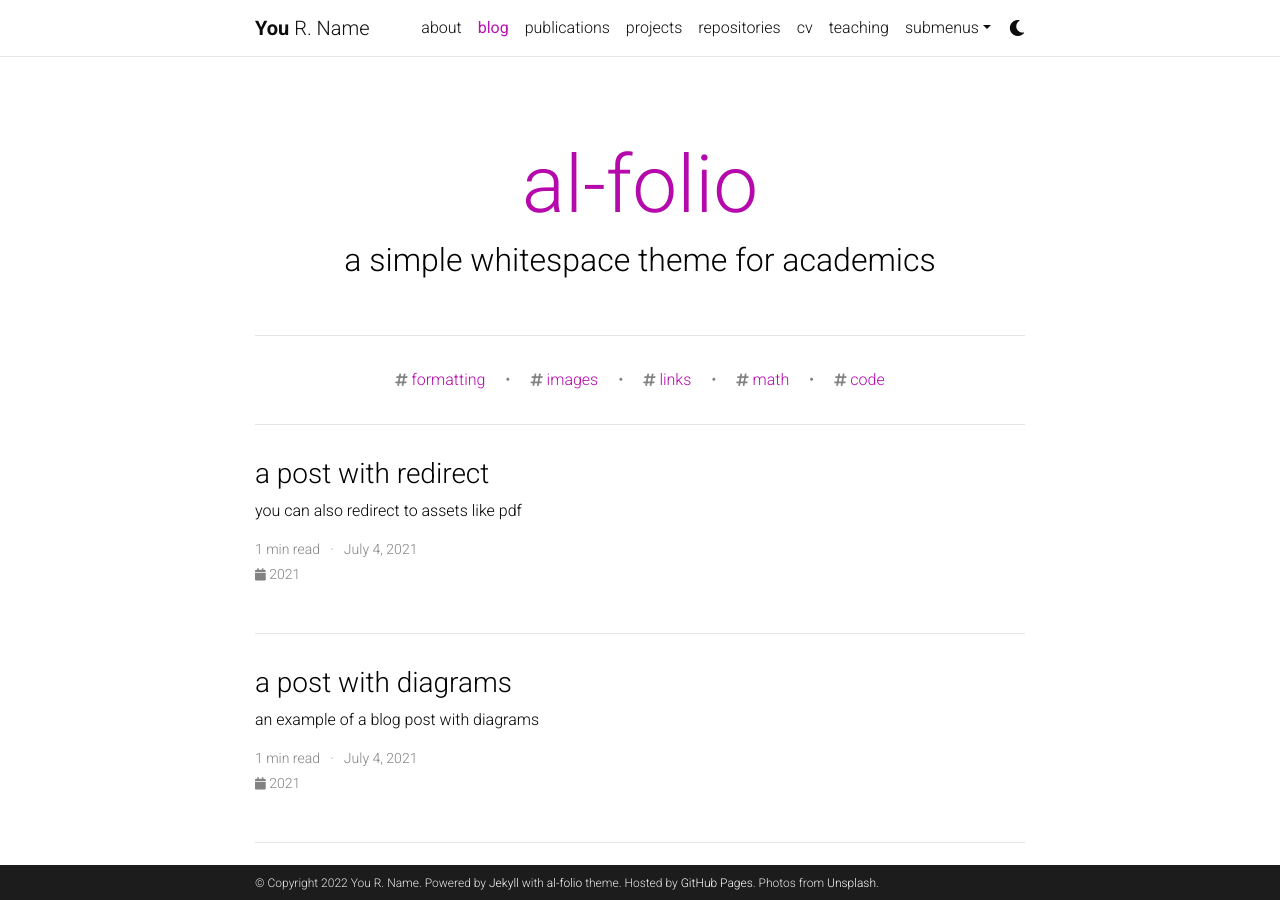
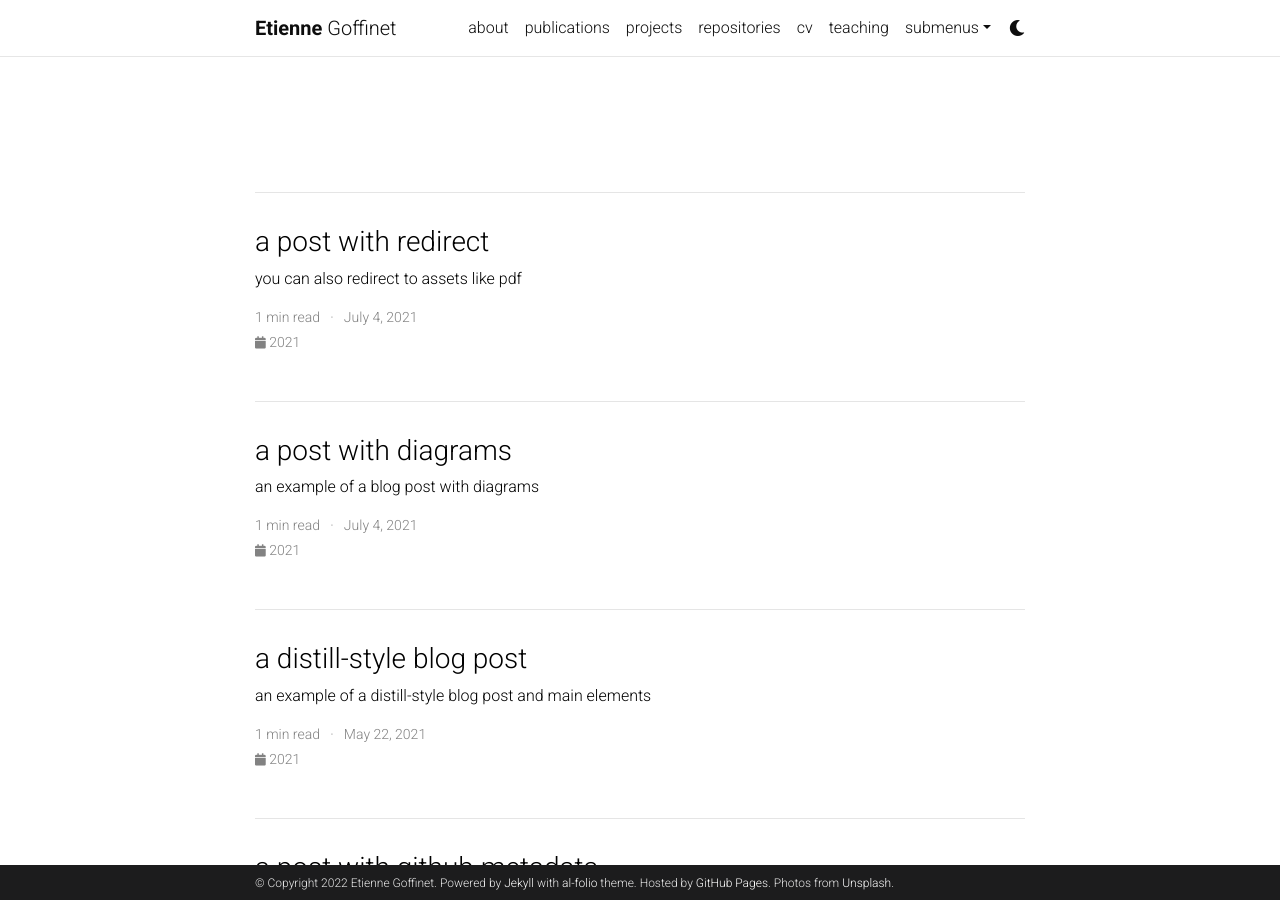
Before and after one commit to EtienneGof/etiennegof.github.io, a Jekyll site: the page built from blog/index.html, in a window 1280 px wide and 900 px high. Built offline with Jekyll 4.4.1, drawn with Linux system fonts in a browser that asks for light colours; nearby versions of some CDN libraries; the list of posts is cut into pages by our own code; comment, search, counter and statistics services are not loaded; a style sheet for code colours, icons or effects is not loaded; some of the changed lines change nothing that is shown.

Commit message:
add config

```diff
--- a/_config.yml
+++ b/_config.yml
@@ -3,45 +3,28 @@
 # -----------------------------------------------------------------------------
 
 title: blank # the website title (if blank, full name will be used instead)
-first_name: You
-middle_name: R.
-last_name: Name
-email: you@example.com
+first_name: Etienne
+middle_name:
+last_name: Goffinet
+email: etienne.goffinet@gmail.com
 description: > # the ">" symbol means to ignore newlines until "footer_text:"
   A simple, whitespace theme for academics. Based on [*folio](https://github.com/bogoli/-folio) design.
 footer_text: >
-  Powered by <a href="https://jekyllrb.com/" target="_blank">Jekyll</a> with <a href="https://github.com/alshedivat/al-folio">al-folio</a> theme.
+  Powered by <a href="http://jekyllrb.com/" target="_blank">Jekyll</a> with <a href="https://github.com/alshedivat/al-folio">al-folio</a> theme.
   Hosted by <a href="https://pages.github.com/" target="_blank">GitHub Pages</a>.
   Photos from <a href="https://unsplash.com" target="_blank">Unsplash</a>.
-keywords: jekyll, jekyll-theme, academic-website, portfolio-website  # add your own keywords or leave empty
 
-lang: en # the language of your site (for example: en, fr, cn, ru, etc.)
-icon: ⚛️  # the emoji used as the favicon (alternatively, provide image name in /assets/img/)
-
-url: https://alshedivat.github.io # the base hostname & protocol for your site
-baseurl: /al-folio # the subpath of your site, e.g. /blog/
+icon: 🔥 # the emoji used as the favicon
+url:  # the base hostname & protocol for your site
+baseurl: # the subpath of your site, e.g. /blog/
 last_updated: false # set to true if you want to display last updated in the footer
 impressum_path:  # set to path to include impressum link in the footer, use the same path as permalink in a page, helps to conform with EU GDPR
-
-# -----------------------------------------------------------------------------
-# Theme
-# -----------------------------------------------------------------------------
-
-# code highlighter theme
-highlight_theme_light: github   # https://github.com/jwarby/jekyll-pygments-themes
-highlight_theme_dark: native    # https://github.com/jwarby/jekyll-pygments-themes
-
-# repo color theme
-repo_theme_light: default       # https://github.com/anuraghazra/github-readme-stats/blob/master/themes/README.md
-repo_theme_dark: dark           # https://github.com/anuraghazra/github-readme-stats/blob/master/themes/README.md
 
 # -----------------------------------------------------------------------------
 # RSS Feed
 # -----------------------------------------------------------------------------
 # will use title and url fields
 # Take a look to https://github.com/jekyll/jekyll-feed for more customization
-
-rss_icon: true
 
 # -----------------------------------------------------------------------------
 # Layout
@@ -56,11 +39,10 @@
 # TODO: add layout settings (single page vs. multi-page)
 
 # -----------------------------------------------------------------------------
-# Open Graph & Schema.org
+# Open Graph
 # -----------------------------------------------------------------------------
 # Display links to the page with a preview object on social media.
 serve_og_meta: false # Include Open Graph meta tags in the HTML head
-serve_schema_org: false # Include Schema.org in the HTML head
 og_image: # The site-wide (default for all links) Open Graph preview image
 
 # -----------------------------------------------------------------------------
@@ -70,12 +52,8 @@
 github_username: # your GitHub user name
 gitlab_username: # your GitLab user name
 twitter_username: # your Twitter handle
-mastodon_username: # your mastodon instance+username in the format instance.tld/@username
 linkedin_username: # your LinkedIn user name
-telegram_username: # your Telegram user name
 scholar_userid: # your Google Scholar ID
-semanticscholar_id: # your Semantic Scholar ID
-whatsapp_number: # your WhatsApp number (full phone number in international format. Omit any zeroes, brackets, or dashes when adding the phone number in international format.)
 orcid_id: # your ORCID ID
 medium_username: # your Medium username
 quora_username: # your Quora username
@@ -86,36 +64,19 @@
 keybase_username: # your keybase user name
 wikidata_id: # your wikidata id
 dblp_url: # your DBLP profile url
-stackoverflow_id: # your stackoverflow id
-kaggle_id: # your kaggle id
-lastfm_id: # your lastfm id
-spotify_id: # your spotify id
-pinterest_id: # your pinterest id
-unsplash_id: # your unsplash id
-instagram_id: # your instagram id
-facebook_id: # your facebook id
-discord_id: # your discord id (18-digit unique numerical identifier)
 
 contact_note: >
   You can even add a little note about which of these is the best way to reach you.
 
-# -----------------------------------------------------------------------------
-# Analytics and search engine verification
-# -----------------------------------------------------------------------------
-
-google_analytics:  # your Goole Analytics measurement ID (format: G-XXXXXXXXXX)
-panelbear_analytics:  # panelbear analytics site ID (format: XXXXXXXXX)
-
-google_site_verification:  # your google-site-verification ID (Google Search Console)
-bing_site_verification:  # out your bing-site-verification ID (Bing Webmaster)
+google_analytics: UA-XXXXXXXXX # out your google-analytics code
+panelbear_analytics: XXXXXXXXX # panelbear analytics site ID
 
 # -----------------------------------------------------------------------------
 # Blog
 # -----------------------------------------------------------------------------
 
-blog_name: al-folio # blog_name will be displayed in your blog page
-blog_nav_title: blog # your blog must have a title for it to be displayed in the nav bar
-blog_description: a simple whitespace theme for academics
+blog_name: # your blog must have a name for it to show up in the nav bar
+blog_description:
 permalink: /blog/:year/:title/
 
 # Pagination
@@ -125,13 +86,6 @@
 # Comments
 disqus_shortname: al-folio # put your disqus shortname
 # https://help.disqus.com/en/articles/1717111-what-s-a-shortname
-
-# External sources.
-# If you have blog posts published on medium.com or other exteranl sources,
-# you can display them in your blog by adding a link to the RSS feed.
-external_sources:
-  - name: medium.com
-    rss_url: https://medium.com/@al-folio/feed
 
 # -----------------------------------------------------------------------------
 # Collections
@@ -147,8 +101,7 @@
     output: true
     permalink: /projects/:path/
 
-news_scrollable: true # adds a vertical scroll bar if there are more than 3 news items
-news_limit: 5 # leave blank to include all the news in the `_news` folder
+news_limit: 5
 
 # -----------------------------------------------------------------------------
 # Jekyll settings
@@ -157,6 +110,7 @@
 # Markdown and syntax highlight
 markdown: kramdown
 highlighter: rouge
+highlight_theme: github  # https://github.com/jwarby/jekyll-pygments-themes
 kramdown:
   input: GFM
   syntax_highlighter_opts:
@@ -181,51 +135,17 @@
 
 # Plug-ins
 plugins:
-  - jekyll-archives
-  - jekyll-diagrams
   - jekyll-email-protect
+  - jekyll-github-metadata
   - jekyll-feed
-  - jekyll-imagemagick
-  - jekyll-minifier
   - jekyll-paginate-v2
   - jekyll/scholar
+  - jekyll-twitter-plugin
   - jekyll-sitemap
-  - jekyll-link-attributes
-  - jekyll-twitter-plugin
   - jemoji
 
-# Sitemap settings
-defaults:
-  - scope:
-      path: "assets/**/*.*"
-    values:
-      sitemap: false
-
-# -----------------------------------------------------------------------------
-# Jekyll Minifier
-# -----------------------------------------------------------------------------
-
-jekyll-minifier:
-  exclude: ['robots.txt']
-  uglifier_args:
-    harmony: true
-
-# -----------------------------------------------------------------------------
-# Jekyll Archives
-# -----------------------------------------------------------------------------
-
-jekyll-archives:
-  enabled: [year, tags, categories] # enables year, tag and category archives (remove if you need to disable one of them).
-  layouts:
-    year: archive-year
-    tag: archive-tag
-    category: archive-category
-  permalinks:
-    year: '/blog/:year/'
-    tag: '/blog/tag/:name/'
-    category: '/blog/category/:name/'
-
-display_tags: ['formatting', 'images', 'links', 'math', 'code'] # this tags will be dispalyed on the front page of your blog
+# Extras
+github: [metadata]
 
 # -----------------------------------------------------------------------------
 # Jekyll Scholar
@@ -233,8 +153,8 @@
 
 scholar:
 
-  last_name: [Einstein]
-  first_name: [Albert, A.]
+  last_name: Goffinet
+  first_name: [Etienne, E.]
 
   style: apa
   locale: en
@@ -242,10 +162,6 @@
   source: /_bibliography/
   bibliography: papers.bib
   bibliography_template: bib
-  # Note: if you have latex math in your bibtex, the latex filter
-  # preprocessing may conflict with MathJAX if the latter is enabled.
-  # See https://github.com/alshedivat/al-folio/issues/357.
-  bibtex_filters: [latex, smallcaps, superscript]
 
   replace_strings: true
   join_strings: true
@@ -256,64 +172,13 @@
 
   query: "@*"
 
-# Filter out certain bibtex entry keywords used internally from the bib output
-filtered_bibtex_keywords: [abbr, abstract, arxiv, bibtex_show, html, pdf, selected, supp, blog, code, poster, slides, website, preview, altmetric]
-
-# Maximum number of authors to be shown for each publication (more authors are visible on click)
-max_author_limit: 3  # leave blank to always show all authors
-more_authors_animation_delay: 10  # more authors are revealed on click using animation; smaller delay means faster animation
-
-
-# -----------------------------------------------------------------------------
-# Jekyll Link Attributes
-# -----------------------------------------------------------------------------
-
-# These are the defaults
-external_links:
-  enabled: true
-  rel: external nofollow noopener
-  target: _blank
-  exclude:
-
-
-# -----------------------------------------------------------------------------
-# Responsive WebP Images
-# -----------------------------------------------------------------------------
-
-imagemagick:
-  enabled: true # enables responsive images for your site (recomended, see https://github.com/alshedivat/al-folio/issues/537)
-  widths:
-    - 480
-    - 800
-    - 1400
-  input_directories:
-    - assets/img/
-  input_formats:
-    - ".jpg"
-    - ".jpeg"
-    - ".png"
-    - ".tiff"
-  output_formats:
-    webp: "-resize 800x"
-
-# -----------------------------------------------------------------------------
-# Jekyll Diagrams
-# -----------------------------------------------------------------------------
-
-jekyll-diagrams:
-    # configuration, see https://github.com/zhustec/jekyll-diagrams.
-    # feel free to comment out this section if not using jekyll diagrams.
-
-
 # -----------------------------------------------------------------------------
 # Optional Features
 # -----------------------------------------------------------------------------
 
 enable_google_analytics:    false  # enables google analytics
 enable_panelbear_analytics: false  # enables panelbear analytics
-enable_google_verification: false  # enables google site verification
-enable_bing_verification:   false  # enables bing site verification
-enable_masonry:             true   # enables automatic project cards arangement
+enable_mansory:             true   # enables automatic project cards arangement
 enable_math:                true   # enables math typesetting (uses MathJax)
 enable_tooltips:            false  # enables automatic tooltip links generated
                                    # for each section titles on pages and posts
@@ -323,36 +188,38 @@
 enable_project_categories:  true   # enables categorization of projects into
                                    # multiple categories
 enable_medium_zoom:         true   # enables image zoom feature (as on medium.com)
-enable_progressbar:         true   # enables a horizontal progress bar linked to the vertical scroll position
 
 # -----------------------------------------------------------------------------
 # Library versions
 # -----------------------------------------------------------------------------
 
 academicons:
-  version: "1.9.1"
-  integrity: "sha256-i1+4qU2G2860dGGIOJscdC30s9beBXjFfzjWLjBRsBg="
+  version: "1.9.0"
+  integrity: "sha512-W4yqoT1+8NLkinBLBZko+dFB2ZbHsYLDdr50VElllRcNt2Q4/GSs6u71UHKxB7S6JEMCp5Ve4xjh3eGQl/HRvg=="
 bootstrap:
-  version: "4.6.1"
+  version: "4.5.2"
   integrity:
-    css: "sha256-DF7Zhf293AJxJNTmh5zhoYYIMs2oXitRfBjY+9L//AY="
-    js: "sha256-fgLAgv7fyCGopR/gBNq2iW3ZKIdqIcyshnUULC4vex8="
+    css: "sha512-MoRNloxbStBcD8z3M/2BmnT+rg4IsMxPkXaGh2zD6LGNNFE80W3onsAhRcMAMrSoyWL9xD7Ert0men7vR8LUZg=="
+    js: "sha512-M5KW3ztuIICmVIhjSqXe01oV2bpe248gOxqmlcYrEzAvws7Pw3z6BK0iGbrwvdrUQUhi3eXgtxp5I8PDo9YfjQ=="
 fontawesome:
-  version: "5.15.4"
-  integrity: "sha256-mUZM63G8m73Mcidfrv5E+Y61y7a12O5mW4ezU3bxqW4="
+  version: "5.14.0"
+  integrity: "sha512-1PKOgIY59xJ8Co8+NE6FZ+LOAZKjy+KY8iq0G4B3CyeY6wYHN3yt9PW0XpSriVlkMXe40PTKnXrLnZ9+fkDaog=="
 jquery:
-  version: "3.6.0"
-  integrity: "sha256-/xUj+3OJU5yExlq6GSYGSHk7tPXikynS7ogEvDej/m4="
+  version: "3.5.1"
+  integrity: "sha512-bLT0Qm9VnAYZDflyKcBaQ2gg0hSYNQrJ8RilYldYQ1FxQYoCLtUjuuRuZo+fjqhx/qtq/1itJ0C2ejDxltZVFg=="
 mathjax:
-  version: "3.2.0"
-masonry:
+  version: "3.1.2"
+mansory:
   version: "4.2.2"
   integrity: "sha256-Nn1q/fx0H7SNLZMQ5Hw5JLaTRZp0yILA/FRexe19VdI="
 mdb:
-  version: "4.20.0"
+  version: "4.19.1"
   integrity:
-    css: "sha256-jpjYvU3G3N6nrrBwXJoVEYI/0zw8htfFnhT9ljN3JJw="
-    js: "sha256-NdbiivsvWt7VYCt6hYNT3h/th9vSTL4EDWeGs5SN3DA="
+    css: "sha512-RO38pBRxYH3SoOprtPTD86JFOclM51/XTIdEPh5j8sj4tp8jmQIx26twG52UaLi//hQldfrh7e51WzP9wuP32Q=="
+    js: "sha512-Mug9KHKmroQFMLm93zGrjhibM2z2Obg9l6qFG2qKjXEXkMp/VDkI4uju9m4QKPjWSwQ6O2qzZEnJDEeCw0Blcw=="
+popper:
+  version: "2.4.4"
+  integrity: "sha512-eUQ9hGdLjBjY3F41CScH3UX+4JDSI9zXeroz7hJ+RteoCaY+GP/LDoM8AO+Pt+DRFw3nXqsjh9Zsts8hnYv8/A=="
 medium_zoom:
   version: "1.0.6"
   integrity: "sha256-EdPgYcPk/IIrw7FYeuJQexva49pVRZNmt3LculEr7zM="
```
